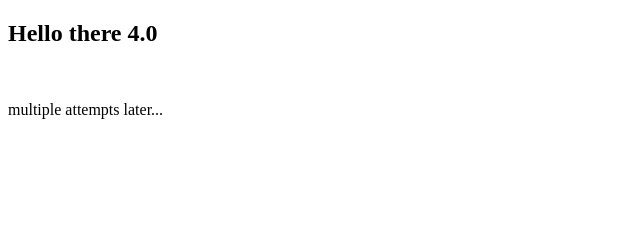
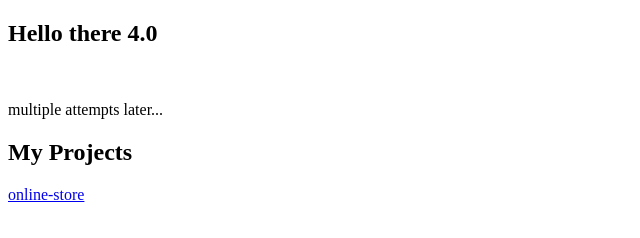
Before and after one commit to kaushal-345/kaushal-345.github.io, a plain HTML site: page index.html in a window 1280 px wide. Shown: the whole page, without its empty margins (0-640 px from the left). Drawn offline with Linux system fonts and the light colour scheme.

Commit message:
online-storeproj

```diff
--- a/index.html
+++ b/index.html
@@ -8,5 +8,7 @@
 <body>
     <h2>Hello there 4.0</h2><br>
     <p>multiple attempts later...</p>
+    <h2>My Projects</h2>
+    <a href="https://kaushal-345.github.io/online-store/">online-store</a>
 </body>
 </html>
```
